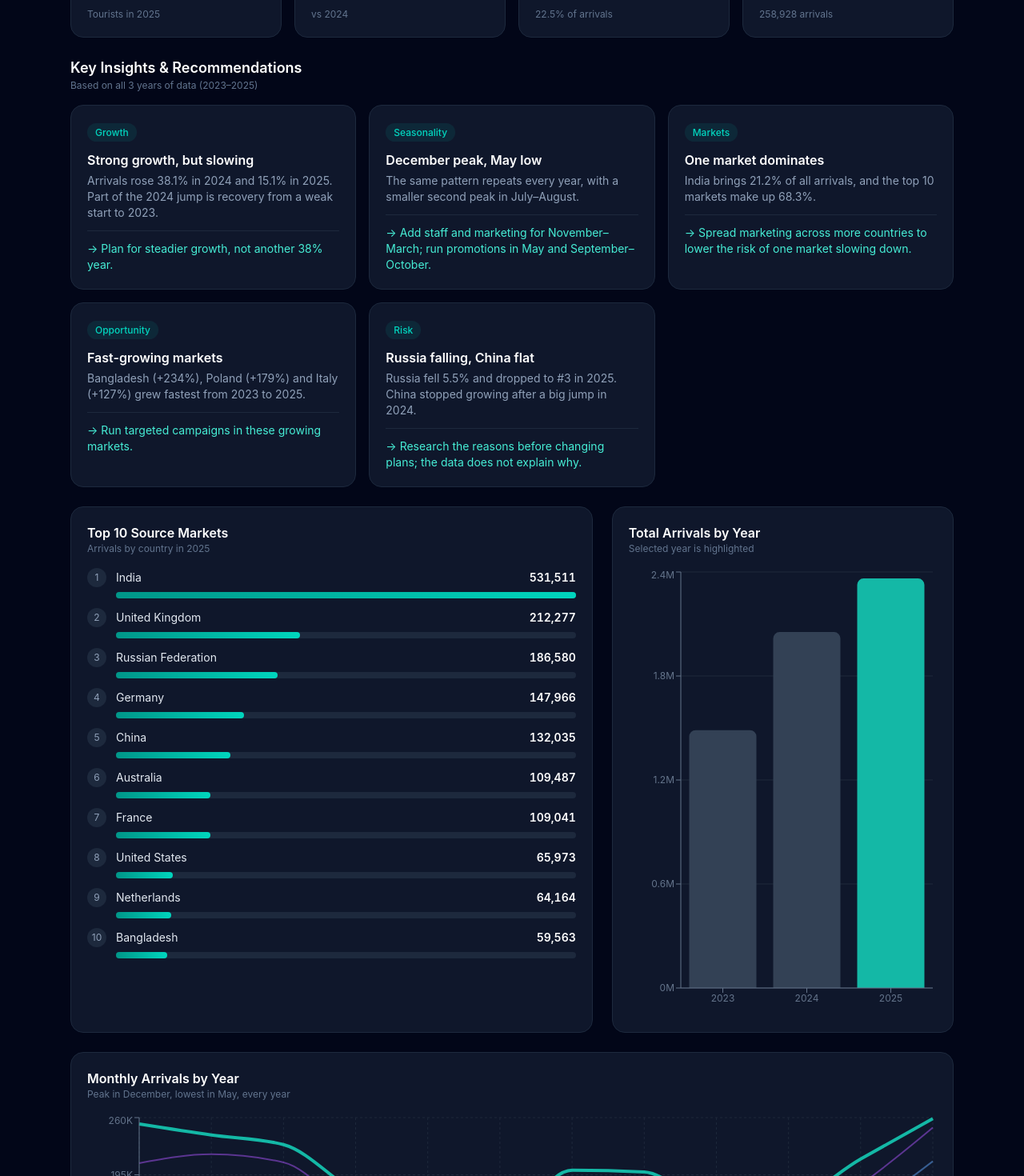
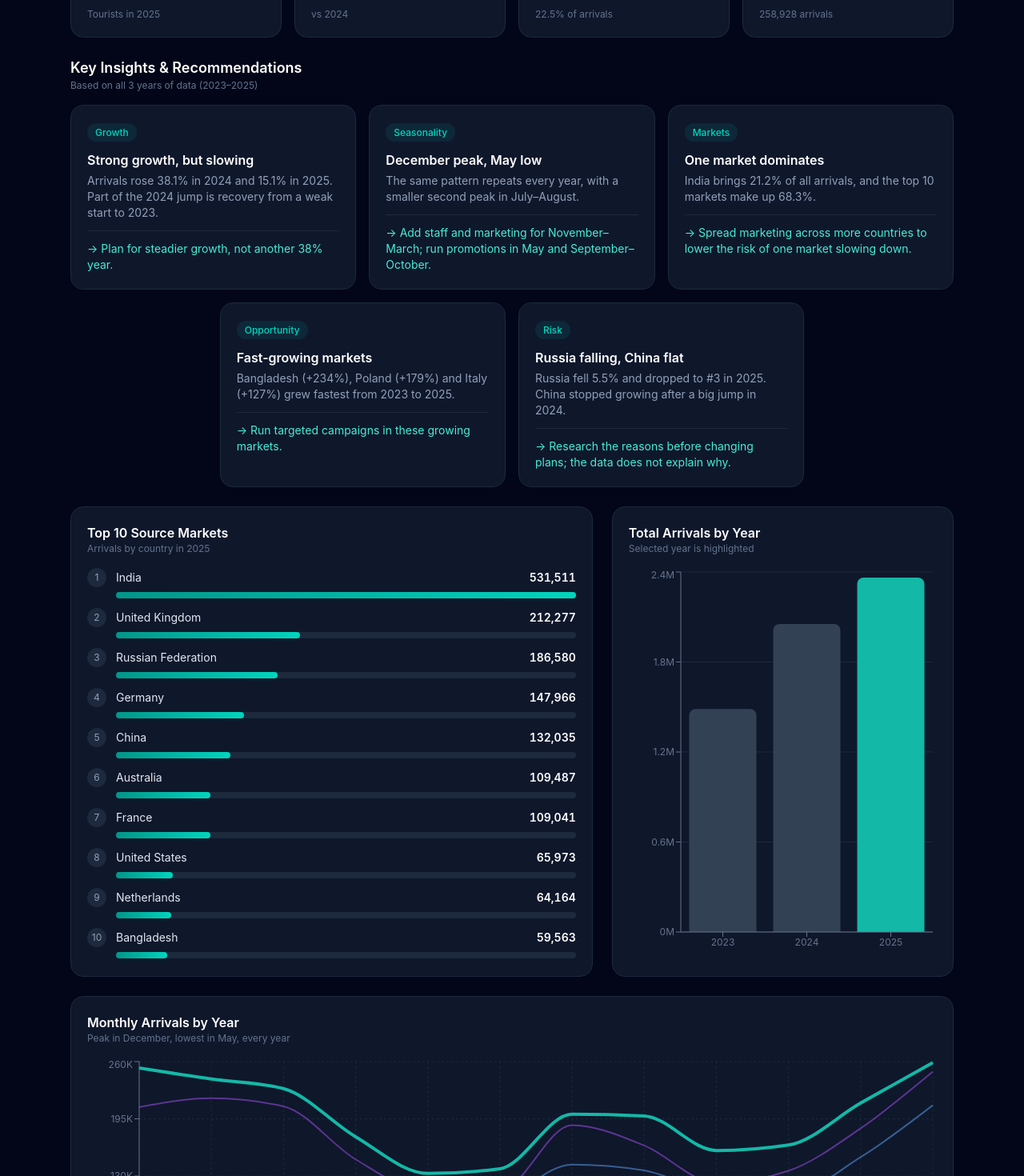
Before and after one commit to shihariAyodya/sl-tourism-dashboard, a React (Vite) app: page / in a window 1280 px wide. Shown: the part 313-1783 px from the top of the page at 80% size. Built offline with nearby package versions, Linux system fonts and the light colour scheme.

Commit message:
Fix chart outline and spacing

```diff
--- a/src/App.jsx
+++ b/src/App.jsx
@@ -229,11 +229,11 @@ function App() {
         <section className="mt-6">
           <h2 className="text-lg font-semibold text-white">Key Insights & Recommendations</h2>
           <p className="mb-4 text-xs text-slate-500">Based on all 3 years of data (2023–2025)</p>
-          <div className="grid gap-4 md:grid-cols-2 lg:grid-cols-3">
+          <div className="flex flex-wrap justify-center gap-4">
             {INSIGHTS.map((item) => (
               <div
                 key={item.title}
-                className="rounded-2xl border border-slate-800 bg-slate-900 p-5"
+                className="w-full rounded-2xl border border-slate-800 bg-slate-900 p-5 md:w-[calc(50%-0.5rem)] lg:w-[calc(33.333%-0.667rem)]"
               >
                 <span className="rounded-full bg-teal-500/10 px-2.5 py-1 text-xs font-medium text-teal-400">
                   {item.tag}
@@ -285,7 +285,7 @@ function App() {
             subtitle="Selected year is highlighted"
             className="lg:col-span-2"
           >
-            <ResponsiveContainer width="100%" height={560}>
+            <ResponsiveContainer width="100%" height={490}>
               <BarChart data={byYear}>
                 <CartesianGrid stroke="#1e293b" vertical={false} />
                 <XAxis dataKey="year" stroke="#64748b" tick={{ fontSize: 12 }} />
```
